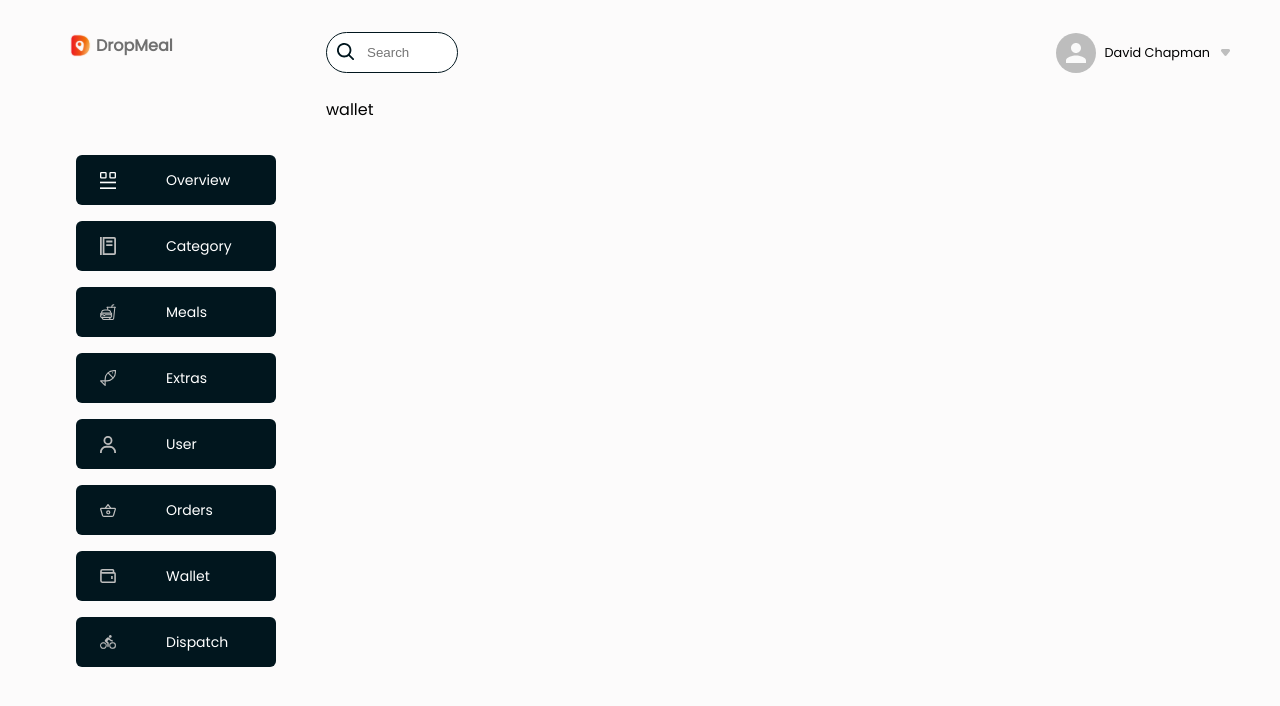
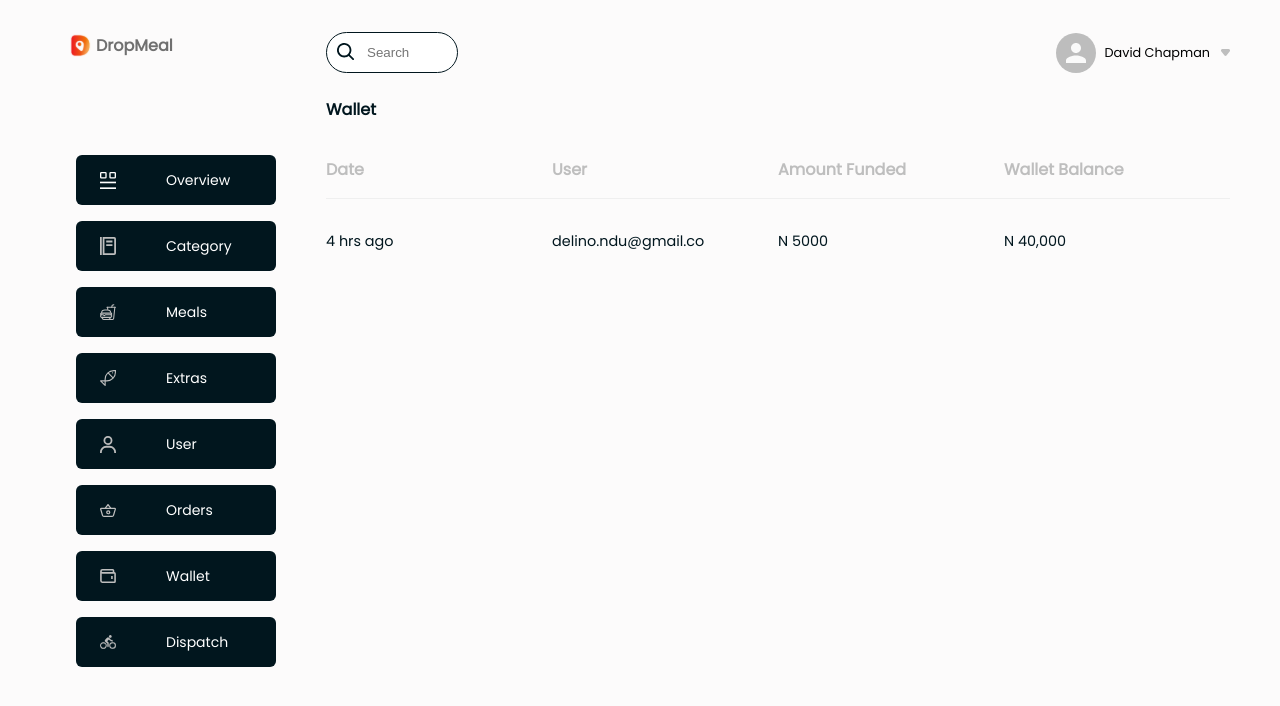
Before and after one commit to coolpythoncodes/dropmeal-dashboard, a React (Create React App) app: page /wallet in a window 1280 px wide. Shown: the top 706 px of the page. Built offline with nearby package versions, Linux system fonts and the light colour scheme.

Commit message:
Wallet section done

```diff
--- a/src/Components/Wallet.js
+++ b/src/Components/Wallet.js
@@ -1,9 +1,37 @@
-import React from 'react';
+import '../Sass/Wallet.scss'
 
 const Wallet = () => {
     return (
         <div className='wallet'>
-            wallet
+            <h1>Wallet</h1>
+            <div className="wallet__tableHead">
+                <div>
+                    <h2>Date</h2>
+                </div>
+                <div>
+                    <h2>User</h2>
+                </div>
+                <div>
+                    <h2>Amount Funded</h2>
+                </div>
+                <div>
+                    <h2>Wallet Balance</h2>
+                </div>
+            </div>
+            <div className="wallet__tableItem">
+                <div>
+                    <p>4 hrs ago</p>
+                </div>
+                <div>
+                    <p>delino.ndu@gmail.co</p>
+                </div>
+                <div>
+                    <p>N 5000</p>
+                </div>
+                <div>
+                    <p>N 40,000</p>
+                </div>
+            </div>
         </div>
     );
 }
--- /dev/null
+++ b/src/Sass/Wallet.scss
@@ -0,0 +1,35 @@
+.wallet{
+
+    h1 {
+        color: #01161e;
+        margin-bottom: 35px;
+		font-size: 1rem;
+    }
+
+    &__tableHead {
+        display: grid;
+        grid-template-columns: repeat(4, 1fr);
+
+        border-bottom: 1px solid #efefef;
+        padding-bottom: 1rem;
+
+        h2 {
+            color: #bebebe;
+            font-size: 1rem;
+        }
+    }
+
+    &__tableItem {
+        display: grid;
+        grid-template-columns: repeat(4, 1fr);
+
+        align-items: center;
+        margin: 32px 0;
+
+        p {
+            color: #01161e;
+            font-size: 0.9rem;
+        }
+
+    }
+}
```
